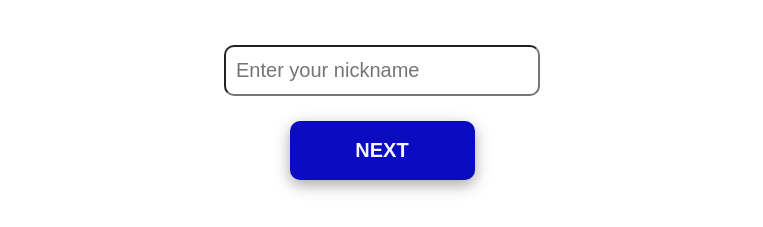
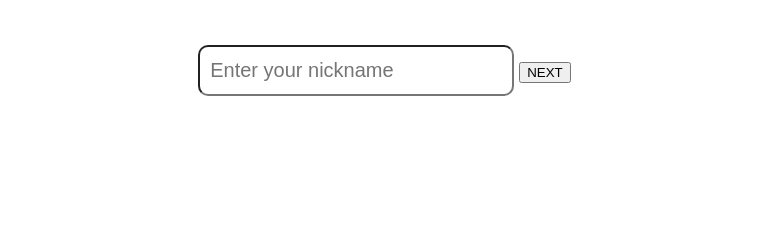
Before and after one commit to vmalep/witty, a React (Create React App) app: page / in a window 1280 px wide. Shown: the part 573-800 px from the top of the page, without its empty margins (258-1021 px from the left). Built offline with nearby package versions, Linux system fonts and the light colour scheme.

Commit message:
made username input a required field

```diff
--- a/src/components/UserName.js
+++ b/src/components/UserName.js
@@ -12,9 +12,10 @@ const UserName = (props) => {
 
     return (
         <div className="input-container">
-            <input placeholder="Enter your nickname" className="nickname" ref={inputRef} />
-            <button className="button"
-                onClick={handleClick}>NEXT</button>
+            <form onSubmit={handleClick}>
+                <input placeholder="Enter your nickname" className="nickname" ref={inputRef} required/>
+                <input className="button" type="submit" value="NEXT"/>
+            </form>
         </div>
     )
 }
```
